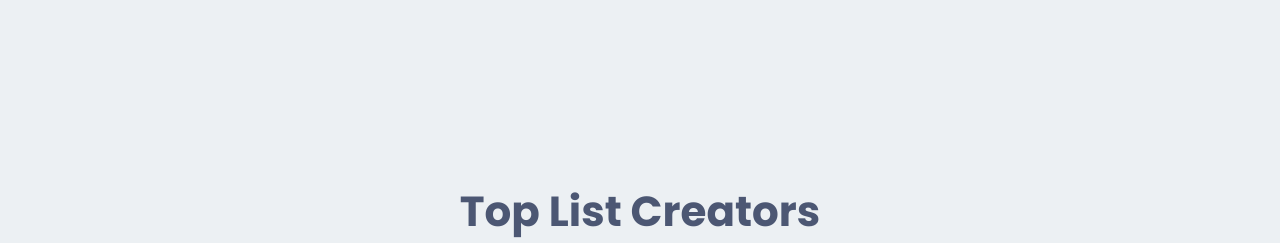
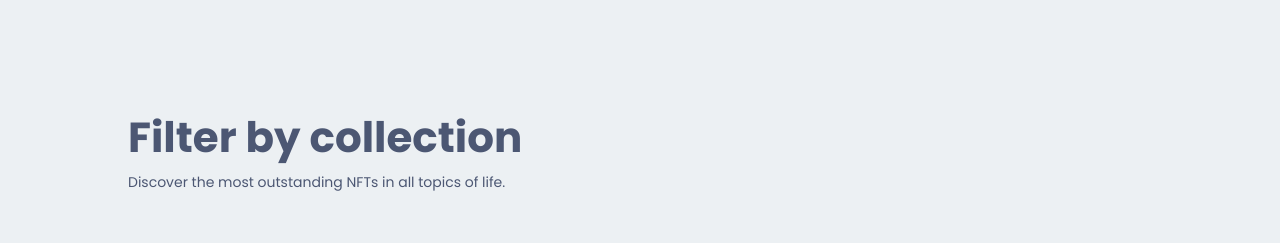
Before and after one commit to gregory-pet-projects/-marketplace-nft-frontend, a Next.js app: page / in a window 1280 px wide. Shown: the part 1940-2183 px from the top of the page. Built offline with nearby package versions, Linux system fonts and the light colour scheme.

Commit message:
added new title section to main page

```diff
--- a/pages/index.js
+++ b/pages/index.js
@@ -16,6 +16,10 @@ const Home = () => {
       <HeroSection />
       <Service />
       <BigNFTSilder />
+      <Title
+        heading="Filter by collection "
+        paragraph="Discover the most outstanding NFTs in all topics of life."
+      />
       <Collection />
       <Title
         heading={"Featured NFTs"}
```
